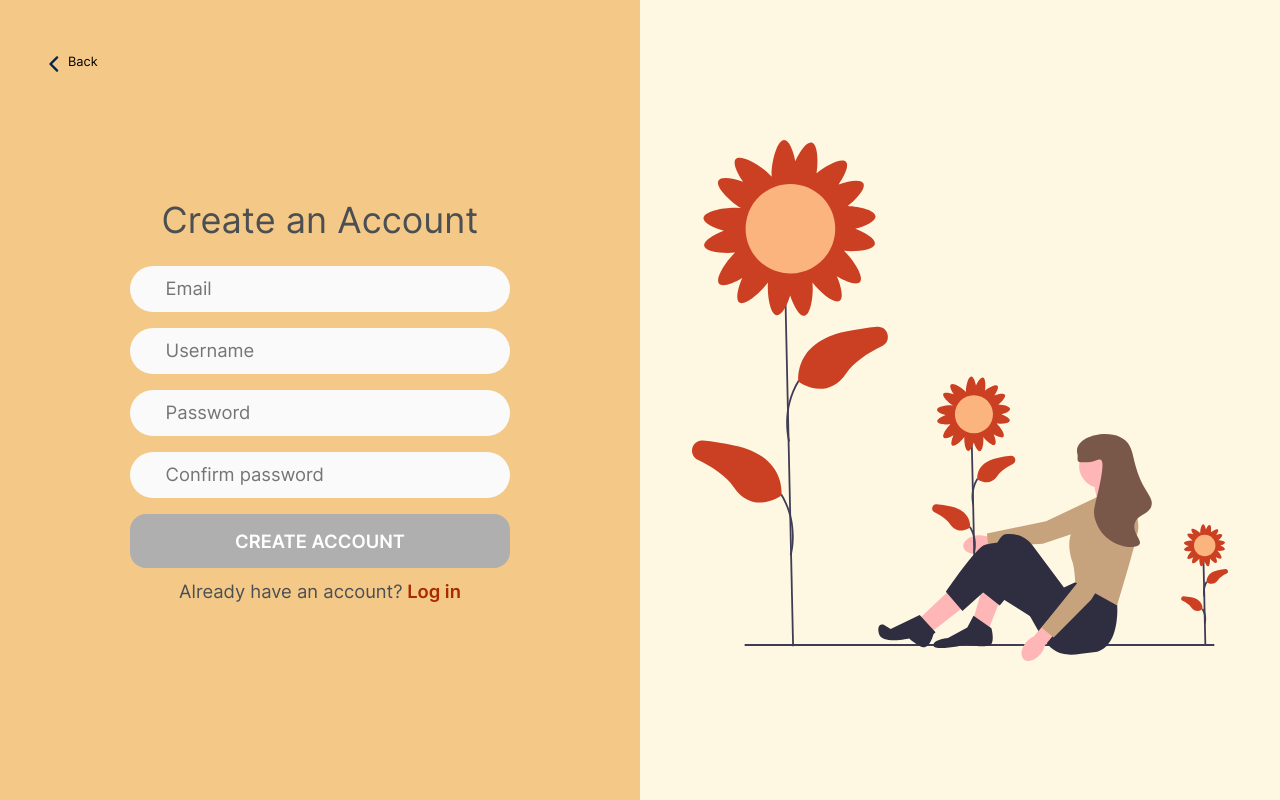
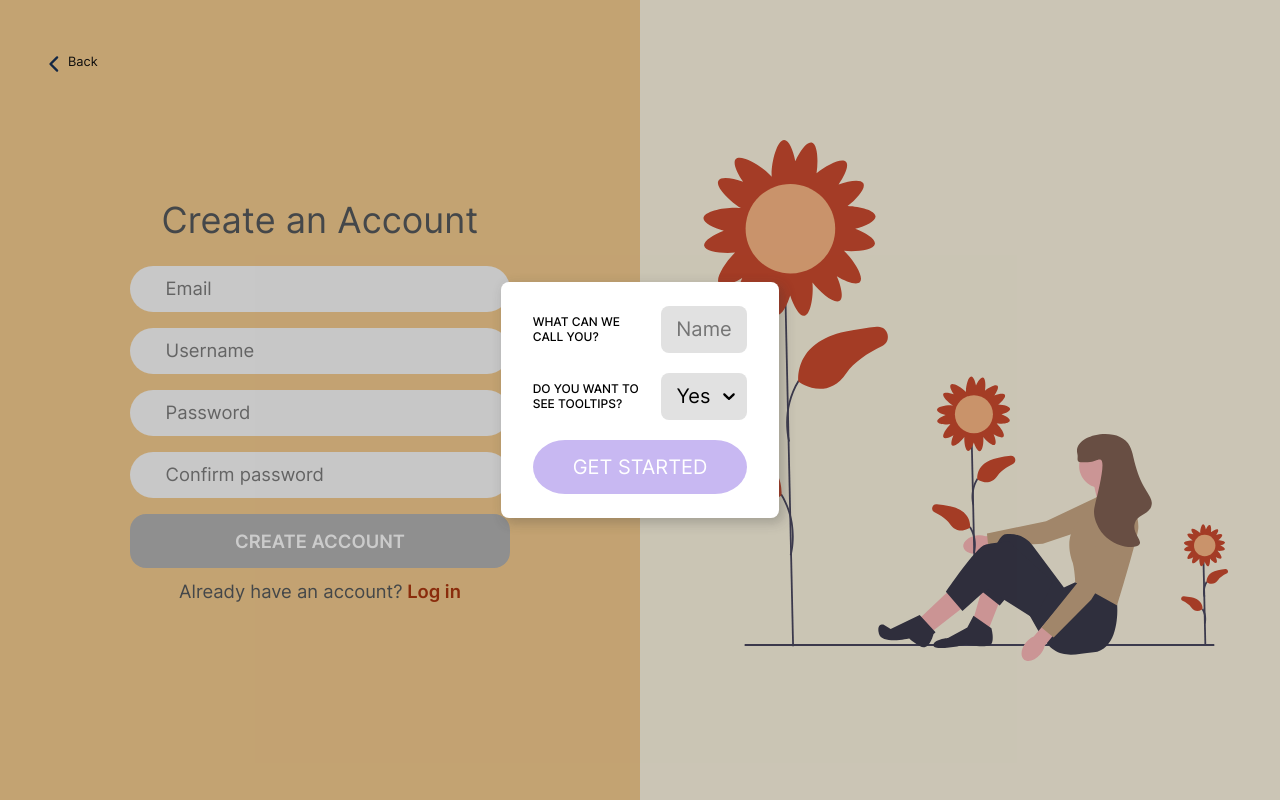
Before and after one commit to 21mdr1/dog-app, a React (Create React App) app in the folder client/: page /register in a window 1280 px wide. Built offline with nearby package versions, Linux system fonts and the light colour scheme; no server answers; the HTML template or start-up script is replaced by a standard one.

Commit message:
Style entry form

```diff
--- a/client/src/App.js
+++ b/client/src/App.js
@@ -4,12 +4,14 @@ import Walk from './pages/Walk/Walk';
 import User from './pages/User/User';
 import Login from './pages/Login/Login';
 import Register from './pages/Register/Register';
+import EntryForm from './components/EntryForm/EntryForm';
 import { useState } from 'react';
 import { userIsSignedIn } from './utils/userUtils';
 import './App.scss';
 
 function App() {
   let [ signedIn, setSignedIn ] = useState(userIsSignedIn());
+  let [ needPreferences, setNeedPreferences ] = useState(true);
 
   return (
     <BrowserRouter>
@@ -20,6 +22,7 @@ function App() {
         <Route path='/login' element={<Login setSignedIn={setSignedIn} />} />
         <Route path='/register' element={<Register />} />
       </Routes>
+      {needPreferences && <EntryForm setNeedPreferences={setNeedPreferences} />}
     </BrowserRouter>
   );
 }
--- /dev/null
+++ b/client/src/components/EntryForm/EntryForm.js
@@ -0,0 +1,73 @@
+import { useState } from 'react';
+import Select from 'react-select';
+import './EntryForm.scss';
+
+function EntryForm({ setNeedPreferences }) {
+
+    let [ message, setMessage] = useState("");
+
+    let [ name, setname ] = useState("");
+    let [ tooltips, setTooltips ] = useState({value: true, label: 'Yes'});
+
+    async function submitHandler(event) {
+        event.preventDefault();
+        setMessage = "";
+        let avatar = `https://api.multiavatar.com/${name}.svg`
+
+        // await recordSteps(
+        //     { minsWalked: mins, steps: steps },
+        //     signedIn,
+        //     () => {
+        //         setMessage("Preferences logged successfully");
+        //         setTimeout(() => {setNeedPreferences(false)}, 1500);
+        //     },
+        //     () => {
+        //         setMessage("Error recording preferences");
+        //     }
+        // );
+
+    }
+
+    return (
+        <div className='entry-form__background'>
+            <form className="entry-form" onSubmit={submitHandler}>
+                <div className="entry-form__container">
+                    <label htmlFor="name" className="entry-form__label">
+                        What can we call you?
+                    </label>
+                    <input
+                        className="entry-form__input"
+                        id="name"
+                        name="name"
+                        placeholder="Name"
+                        value={name}
+                        onChange={(e) => setname(e.target.value)}
+                    />
+                </div>
+                <div className="entry-form__container">
+                    <label htmlFor="tooltips" className="entry-form__label">
+                    Do you want to see tooltips?
+                    </label>
+                    <Select
+                        className="entry-form__input entry-form__input--select"
+                        id="tooltips"
+                        classNamePrefix={"entry-form"}
+                        value={tooltips}
+                        onChange={setTooltips}
+                        options={[
+                            {value: true, label: "Yes"},
+                            {value: false, label: "No"}
+                        ]}
+                        isSearchable={false}
+                        unstyled={true}
+                    />
+
+                </div>
+                <button type='submit' className="entry-form__button">Get Started</button>
+                <p className="entry-form__message">{message}</p>
+            </form>
+        </div>
+    );
+}
+
+export default EntryForm;
--- /dev/null
+++ b/client/src/components/EntryForm/EntryForm.scss
@@ -0,0 +1,87 @@
+@use '../../styles/partials/variables' as *;
+@use '../../styles/partials/mixins' as *;
+
+.entry-form {
+    background-color: white;
+    box-shadow: $shadow;
+    padding: $mobile-spacing 2rem;
+    padding-top: 1.5rem;
+    border-radius: $border-radius;
+    @include flex(center, center, 0, 1.25rem);
+    flex-direction: column;
+
+    &__background {
+        position: fixed;
+        top: 0;
+        left: 0;
+        background-color: $dark-mask;
+        width: 100vw;
+        height: 100vh;
+        @include flex(center, center);
+    }
+
+    &__container {
+        @include flex(center, center, 1rem);
+        width: 100%;
+    }
+
+    &__input {
+        background-color: $mercury;
+        border: none;
+        text-align: center;
+        border-radius: $border-radius;
+        font-size: 1rem;
+        outline: none;
+        width: 0;
+        flex: 1;
+        padding: 0.75rem 0.5rem;
+
+        &--select {
+            padding: 0.3rem 0.5rem;
+        }
+
+        @include tablet {
+            font-size: 1.25rem;;
+        }
+    }
+
+    &__option {
+        background-color: $mercury;
+        padding: 1rem 0;
+    }
+
+    &__label {
+        @include flex(center, center);
+        flex-direction: column;
+        line-height: initial;
+        font-size: 0.65rem;
+        font-weight: 500;
+        text-transform: uppercase;
+        width: 7rem;
+
+        @include tablet {
+            font-size: 0.75rem;
+        }
+    }
+
+    &__button {
+        background-color: $purple;
+        border-radius: 15%/50%;
+        text-transform: uppercase;
+        font-size: 1.125rem;
+        color: white;
+        padding: 0.95rem 2.5rem;
+        cursor: pointer;
+
+        @include tablet {
+            font-size: 1.25rem;
+        }
+    }
+
+    &__message {
+        line-height: initial;
+        font-size: 0.65rem;
+        font-weight: 500;
+        margin-top: -0.75rem;
+    }
+}
```
